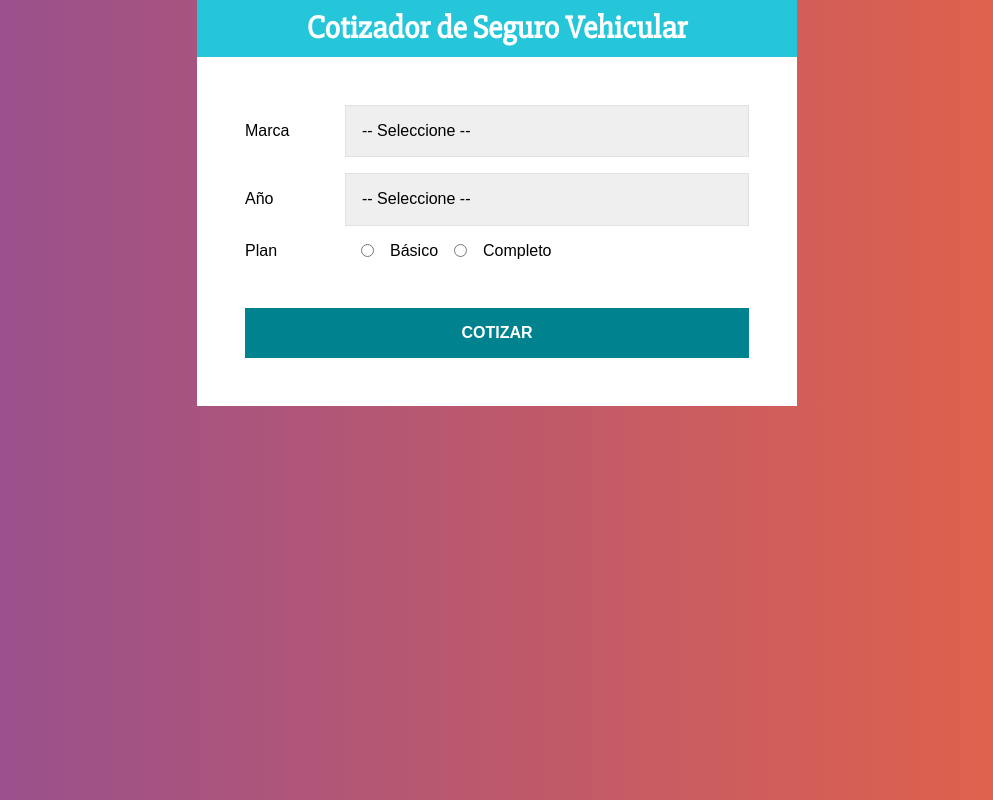
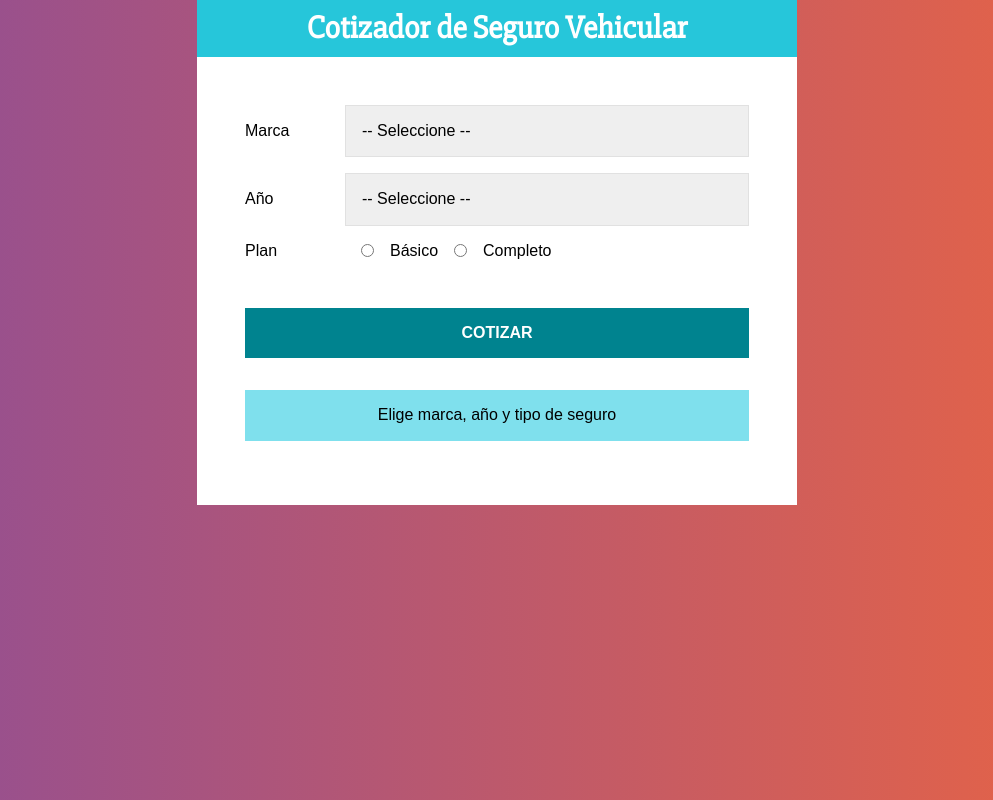
Before and after one commit to mahaliroblesarbieto/cotizador-de-seguro, a React (Create React App) app: page / in a window 1280 px wide. Shown: the whole page, without its empty margins (143-1136 px from the left). Built offline with nearby package versions, Linux system fonts and the light colour scheme.

Commit message:
agregando animacion

```diff
--- a/package.json
+++ b/package.json
@@ -10,7 +10,8 @@
     "@testing-library/user-event": "^7.1.2",
     "react": "^16.13.1",
     "react-dom": "^16.13.1",
-    "react-scripts": "3.4.1"
+    "react-scripts": "3.4.1",
+    "react-transition-group": "^4.3.0"
   },
   "scripts": {
     "start": "react-scripts start",
--- a/src/App.js
+++ b/src/App.js
@@ -2,6 +2,8 @@ import React, {useState} from "react";
 import Header from "./components/Header";
 import styled from "@emotion/styled";
 import Formulario from "./components/Formulario";
+import Resumen from "./components/Resumen";
+import Resultado from "./components/Resultado";
 
 const Contenedor = styled.div`
   max-width: 600px;
@@ -14,14 +16,24 @@ const ContenedorFormulario = styled.div`
 
 function App() {
 
-  const [resumen, guardarResumen] = useState({});
+  const [resumen, guardarResumen] = useState({
+    cotizacion:0,
+    datos: {
+      marca:'',
+      year:'',
+      plan:'',
+    }
+  });
 
+  const {datos, cotizacion} = resumen;
   return (
     <Contenedor>
       <Header titulo="Cotizador de Seguro Vehicular" />
 
       <ContenedorFormulario>
         <Formulario guardarResumen={guardarResumen}/>
+         <Resumen datos={datos}/>
+         <Resultado cotizacion={cotizacion}/>
       </ContenedorFormulario>
     </Contenedor>
   );
--- a/src/components/Formulario.jsx
+++ b/src/components/Formulario.jsx
@@ -89,7 +89,7 @@ const Formulario = ({guardarResumen}) => {
     resultado = parseFloat(incrementoPlan * resultado).toFixed(2);
     console.log(resultado);
     guardarResumen({
-        resultado,
+        cotizacion: Number(resultado),
         datos
     })
   };
--- a/src/components/Resultado.jsx
+++ b/src/components/Resultado.jsx
@@ -1,7 +1,43 @@
-import React from 'react';
+import React from "react";
+import styled from "@emotion/styled";
+import { TransitionGroup, CSSTransition } from "react-transition-group";
 
-const Resultado = () => {
-    return ( <><h1>Resultado</h1></> );
-}
+const Mensaje = styled.p`
+  background-color: rgb(127, 224, 237);
+  margin-top: 2rem;
+  padding: 1rem;
+  text-align: center;
+`;
+
+const ResultadoCotizacion = styled.div`
+  text-align: center;
+  padding: 0.5rem;
+  border: 1px solid #26c6da;
+  background-color: rgb(127, 224, 237);
+  margin-top: 1rem;
+  position: relative;
+`;
+
+const TextoCotizacion = styled.p`
+  color: #00838f;
+  padding: 1rem;
+  text-transform: uppercase;
+  font-weight: bold;
+  margin: 0;
+`;
+
+const Resultado = ({ cotizacion }) => {
+  return cotizacion === 0 ? (
+    <Mensaje>Elige marca, año y tipo de seguro</Mensaje>
+  ) : (
+    <ResultadoCotizacion>
+      <TransitionGroup component="p" className="resultado">
+        <CSSTransition classNames="resultado" key={cotizacion} timeout={{enter:500, exit:500}}>
+          <TextoCotizacion>El total es $ {cotizacion}</TextoCotizacion>
+        </CSSTransition>
+      </TransitionGroup>
+    </ResultadoCotizacion>
+  );
+};
 
 export default Resultado;
--- a/src/components/Resumen.jsx
+++ b/src/components/Resumen.jsx
@@ -1,7 +1,29 @@
-import React from 'react';
+import React from "react";
+import styled from '@emotion/styled';
+import { primerMayuscula } from '../helpers';
 
-const Resumen = () => {
-    return ( <><h1>Resumen</h1></> );
-}
+const ContenedorResumen = styled.div`
+    padding: 1rem;
+    text-align: center;
+    background-color: #00838F;
+    color: #FFF;
+    margin-top: 1rem;
+`;
+
+const Resumen = ({ datos }) => {
+  const { marca, year, plan } = datos;
+
+  if (marca === "" || year === "" || plan === "") return null;
+  return (
+    <ContenedorResumen>
+      <h1>Resumen</h1>
+      <ul>
+        <li>Marca: {primerMayuscula(marca)}</li>
+        <li>Plan: {primerMayuscula(plan)}</li>
+        <li>Año del auto: {year}</li>
+      </ul>
+    </ContenedorResumen>
+  );
+};
 
 export default Resumen;
--- a/src/helpers.js
+++ b/src/helpers.js
@@ -25,3 +25,7 @@ export function calcularMarca(marca) {
 export function obtenerIncrementoPlan( plan ) {
     return (plan === 'basico') ? 1.20 : 1.50;
 }
+
+export function primerMayuscula( texto) {
+    return texto.charAt(0).toUpperCase() + texto.slice(1);
+}
--- a/src/index.css
+++ b/src/index.css
@@ -9,8 +9,8 @@ body {
 }
 ul {
   list-style: none;
-  padding: none;
-  margin: none;
+  padding: 0;
+  margin: 0;
 }
 span.resultado {
   position: relative;
```
Also changed, not shown: 1 other file (tests, documents, lock files or other folders).
